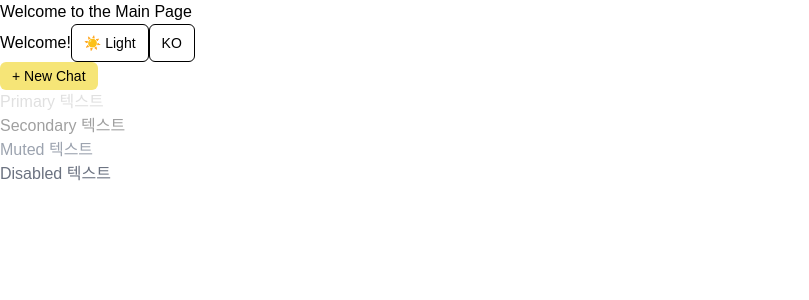
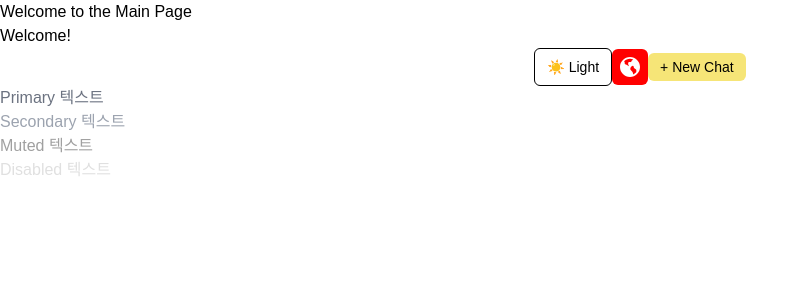
Before and after one commit to 8LOWUP/mcp-hub-FE, a Next.js app: page /en in a window 1280 px wide. Shown: the top 300 px of the page, without its empty margins (0-809 px from the left). Built offline with nearby package versions, Linux system fonts and the light colour scheme; a web font is replaced by a local one.

Commit message:
:sparkles: LocaleSwitcher 버튼 추가

```diff
--- a/src/app/[locale]/page.tsx
+++ b/src/app/[locale]/page.tsx
@@ -3,21 +3,23 @@ import {Link} from '@/i18n/routing';
 import ThemeToggle from '@/components/ui/theme-toggle';
 import PrimaryButton from '@/components/ui/PrimaryButton';
 import "../globals.css"
-import { LocaleToggle } from '@/components/ui/locale-switcher';
+import LocaleSwitcher from '@/components/ui/LocaleSwitcher';
 
 export default function LandingPage() {
   const t = useTranslations('LandingPage');
   return (
-    <div>
+    <div className=''>
       <h1>{t('title')}</h1>
       <Link href="/about">{t('about')}</Link>
+      <div className='flex justify-center items-center'>
         <ThemeToggle />
-      <LocaleToggle/>
+        <LocaleSwitcher/>
         <PrimaryButton
           size='sm'
         >
           + New Chat
         </PrimaryButton>
+      </div>
       <div className='text-primary'>Primary 텍스트</div>
       <div className='text-secondary'>Secondary 텍스트</div>
       <div className='text-muted'>Muted 텍스트</div>
--- a/src/components/ui/locale-switcher.tsx
+++ b/src/components/ui/LocaleSwitcher.tsx
@@ -1,10 +1,11 @@
 "use client";
 
+import Image from "next/image";
 import {useLocale} from "next-intl";
 import {usePathname, useRouter} from "@/i18n/routing";
 import {useSearchParams} from "next/navigation";
 
-export function LocaleToggle() {
+const LocaleSwitcher = () => {
   const router = useRouter();
   const pathname = usePathname();
   const searchParams = useSearchParams();
@@ -20,11 +21,16 @@ export function LocaleToggle() {
   return (
     <button
       onClick={switchLocale}
-      className="px-3 py-2 rounded-md border text-sm hover:bg-black/5 dark:hover:bg-white/10"
+      className="
+        rounded-md text-sm p-2 hover:cursor-pointer
+        bg-surface-3 hover:bg-surface-3/10
+      "
       aria-label="Toggle locale"
       title={`Switch to ${next.toUpperCase()}`}
     >
-      {next.toUpperCase()}
+      <Image src="/locale.svg" alt="Locale icon" width={20} height={20} />
     </button>
   );
 }
+
+export default LocaleSwitcher
--- a/src/styles/colors.css
+++ b/src/styles/colors.css
@@ -1,14 +1,16 @@
 :root {
-  --bg-color-1: #1A1A1A;
-  --bg-color-2: #2C2C2C;
-  --bg-color-3: #404248;
-  --bg-color-4: #4B5563;
+  --bg-color-1: red;
+  --bg-color-2: red;
+  --bg-color-3: red;
+  --bg-color-4: red;
+
   --accent-color-1: #F6E577;
   --accent-color-2: #E4D46E;
-  --text-color-1: #E0E0E0;
-  --text-color-2: #A0A0A0;
-  --text-color-3: #9CA3AF;
-  --text-color-4: #6B7280;
+
+  --text-color-1: #6B7280;
+  --text-color-2: #9CA3AF;
+  --text-color-3: #A0A0A0;
+  --text-color-4: #E0E0E0;
 }
 
 /* Dark mode (next-themes가 <html class="dark"> 붙여줌) */
@@ -21,10 +23,10 @@
   --accent-color-1: #F6E577;
   --accent-color-2: #E4D46E;
 
-  --text-color-1: #6B7280;
-  --text-color-2: #9CA3AF;
-  --text-color-3: #A0A0A0;
-  --text-color-4: #E0E0E0;
+  --text-color-1: #E0E0E0;
+  --text-color-2: #A0A0A0;
+  --text-color-3: #9CA3AF;
+  --text-color-4: #6B7280;
 }
 
 @layer utilities {
@@ -42,8 +44,15 @@
   .bg-surface-3    { background-color: var(--bg-color-3); } /* 섹션/패널 */
   .bg-surface-4    { background-color: var(--bg-color-4); } /* 카드/비활성 영역 */
 
+
+
   .bg-accent       { background-color: var(--accent-color-1) }
   .bg-accent-hover { background-color: var(--accent-color-2) }
+
+  /* Hover helpers (Tailwind와 함께 사용) */
+  .hover\:bg-accent:hover        { background-color: var(--accent-color-1); }
+  .hover\:bg-accent-hover:hover  { background-color: var(--accent-color-2); }
+
 
   /* Borders */
   .border-input    { border-color: var(--text-color-4); } /* 인풋/구분선 */
@@ -55,10 +64,6 @@
   .placeholder-muted::placeholder { color: var(--text-color-3); }
   .placeholder-disabled::placeholder { color: var(--text-color-4); }
 
-  /* Hover helpers (Tailwind와 함께 사용) */
-  .hover\:bg-accent:hover        { background-color: var(--accent-color-1); }
-  .hover\:bg-accent-hover:hover  { background-color: var(--accent-color-2); }
-
   /* Buttons / states (선택) */
   .btn-disabled {
     background-color: var(--bg-color-4);
```
Also changed, not shown: public/locale.svg (added). Lines whose indentation alone changed are shown as unchanged.
